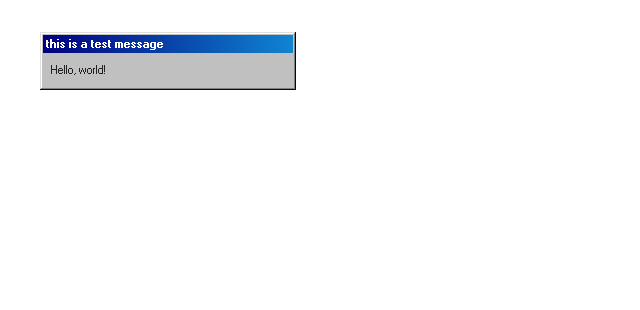
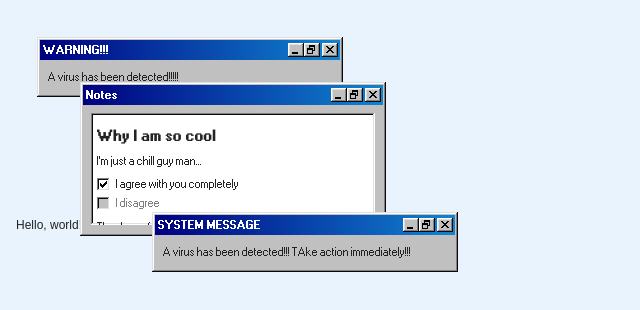
Before and after one commit to esophenia/esophenia.github.io, a plain HTML site: page index.html in a window 1280 px wide. Shown: the whole page, without its empty margins (0-640 px from the left). Drawn offline with nearby package versions, Linux system fonts and the light colour scheme.

Commit message:
Update index.html

```diff
--- a/index.html
+++ b/index.html
@@ -1,18 +1,119 @@
 <!DOCTYPE html>
 <html>
 <head>
-  <title>test</title>
+  <title>eso</title>
   <meta charset="UTF-8" />
   <link rel="stylesheet" href="https://unpkg.com/98.css" />
+  <!-- style starts here  -->
+  <style>
+  h1 {font-size: 14px;
+  }
+
+  body {background-color: #E8F3FD;
+  }
+
+  .box0 {position: absolute;
+  top: 5px; left: 5px;
+  z-index:-10;
+  }
+
+  .box1 {position: relative;
+  top: 50px; left: 40px;
+  }
+
+  .box2 {position: absolute;
+  top: 180px; left: 120px;
+  z-index:10;
+  }
+
+  ul {list-style:none;
+  max-height:100px;
+  margin:5px;
+  overflow:auto;
+  }
+  </style>
 </head>
+<!-- body starts here -->
+<body>
+ <!-- box 0 -->
 
-<body>
-  <div class="window" style="margin: 32px; width: 250px">
+  <div class="window box0" style="margin: 32px; width: 300px;" >
+
     <div class="title-bar">
       <div class="title-bar-text">
-        this is a test message
+        WARNING!!!
+      </div>
+
+	  <div class="title-bar-controls">
+        <button aria-label="Minimize"></button>
+        <button aria-label="Restore"></button>
+        <button aria-label="Close"></button>
       </div>
     </div>
+	<!-- window body -->
+    <div class="window-body">
+	  <p>A virus has been detected!!!!!</p>
+    </div>
+  </div>
+  <!-- box1 -->
+  <div class="window box1" style="margin: 32px; width: 300px;" >
+
+    <div class="title-bar">
+      <div class="title-bar-text">
+        Notes
+      </div>
+
+	  <div class="title-bar-controls">
+        <button aria-label="Minimize"></button>
+        <button aria-label="Restore"></button>
+        <button aria-label="Close"></button>
+      </div>
+    </div>
+	<!-- window body -->
+    <div class="window-body">
+	<!-- textbox -->
+
+      <ul class="tree-view" >
+	    <h1>Why I am so cool</h1>
+	    <p>I'm just a chill guy man...</p>
+
+		<!-- checkboxes -->
+		<div class="field-row">
+           <input checked type="checkbox" id="example2">
+           <label for="example2">I agree with you completely</label>
+        </div>
+        <div class="field-row">
+           <input disabled type="checkbox" id="example3">
+           <label for="example3">I disagree</label>
+        </div>
+
+		<p>Thank you for agreeing with me kind internet user. I knew I could count on you.</p>
+	  </ul>
+    </div>
+  </div>
+
+  <!-- box 2 -->
+
+  <div class="window box2" style="margin: 32px; width: 300px" >
+
+    <div class="title-bar">
+      <div class="title-bar-text">
+        SYSTEM MESSAGE
+      </div>
+
+	  <div class="title-bar-controls">
+        <button aria-label="Minimize"></button>
+        <button aria-label="Restore"></button>
+        <button aria-label="Close"></button>
+      </div>
+    </div>
+	<!-- window body -->
+    <div class="window-body">
+	  <p>A virus has been detected!!! TAke action immediately!!!</p>
+    </div>
+  </div>
+</body>
+</html>
     <div class="window-body">
       <p>Hello, world!</p>
     </div>
```
